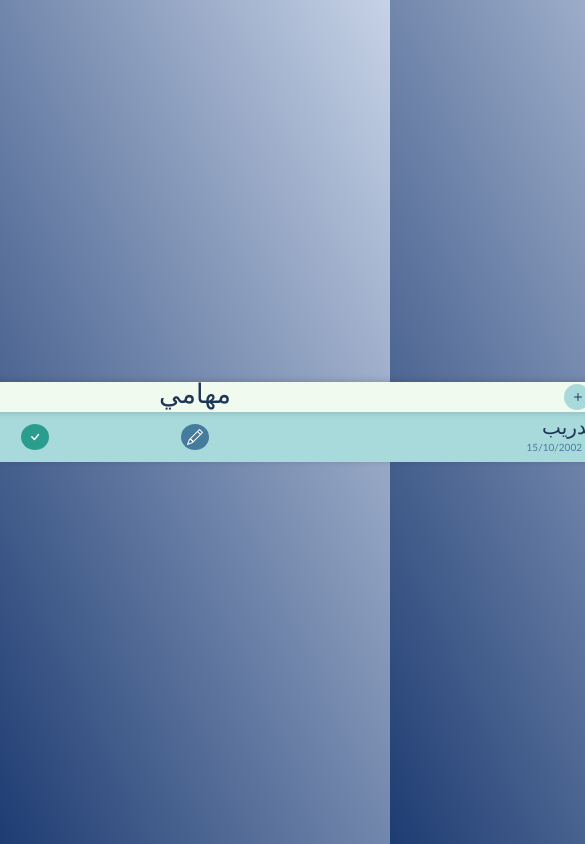
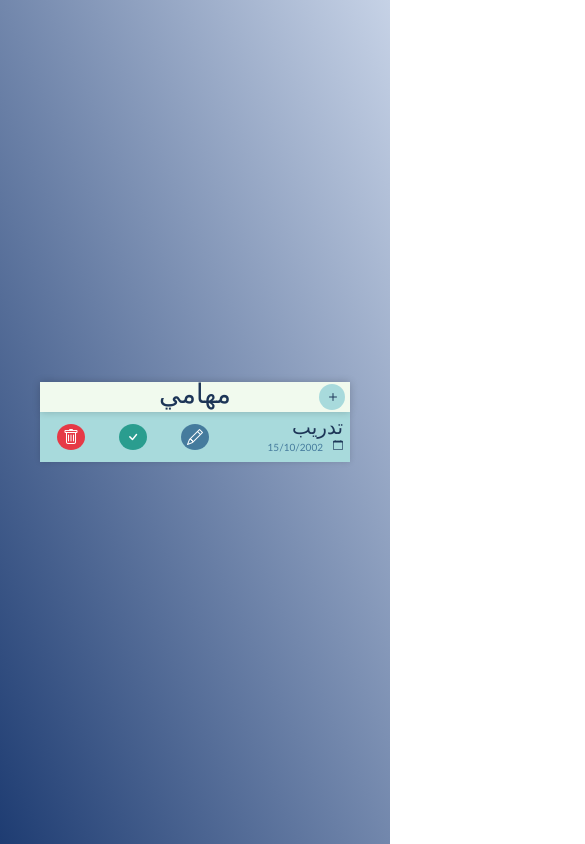
Before and after one commit to moayadsaleh2000/to-do-list, a plain HTML site: page index.html in a window 390 px wide. Shown: the whole page, 585 px wide, since content can reach past the window. Drawn offline with nearby package versions, Linux system fonts and the light colour scheme.

Commit message:
fix tht style on mobile

```diff
--- a/text.css
+++ b/text.css
@@ -70,7 +70,7 @@ body {
 
 .rTask h4 {
   font-size: 20px;
-  margin-right: 2px;
+  margin-right: 7px;
   margin-bottom: 0;
   text-align: end;
   color: #1d3557;
@@ -80,12 +80,14 @@ body {
   font-size: 10px;
   margin-top: 3px;
   color: #457b9d;
+  margin-right: 7px;
 }
 
 .rTask i {
   font-size: 10px;
   margin-left: 3px;
   color: #1d3557;
+  margin-right: 7px;
 }
 
 .ltask {
@@ -133,3 +135,35 @@ body {
 .rTaska .but1:hover {
   background: #f4a261;
 }
+
+@media (max-width: 1420px) {
+  .head,
+  .task,
+  .done {
+    width: 700px;
+  }
+}
+
+@media (max-width: 768px) {
+  .head,
+  .task,
+  .done {
+    width: 500px;
+  }
+}
+
+@media (max-width: 450px) {
+  .head,
+  .task,
+  .done {
+    width: 310px;
+  }
+}
+
+@media (max-width: 380px) {
+  .head,
+  .task,
+  .done {
+    width: 260px;
+  }
+}
```
